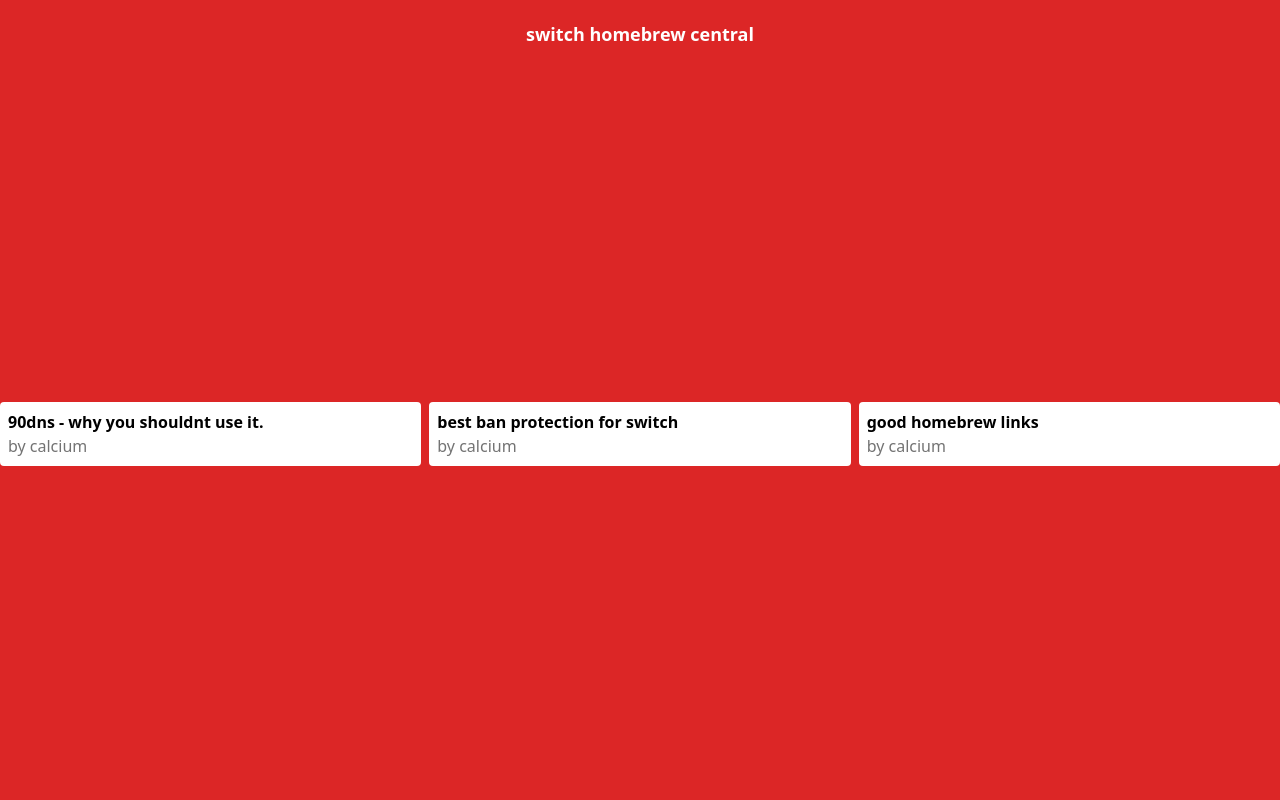
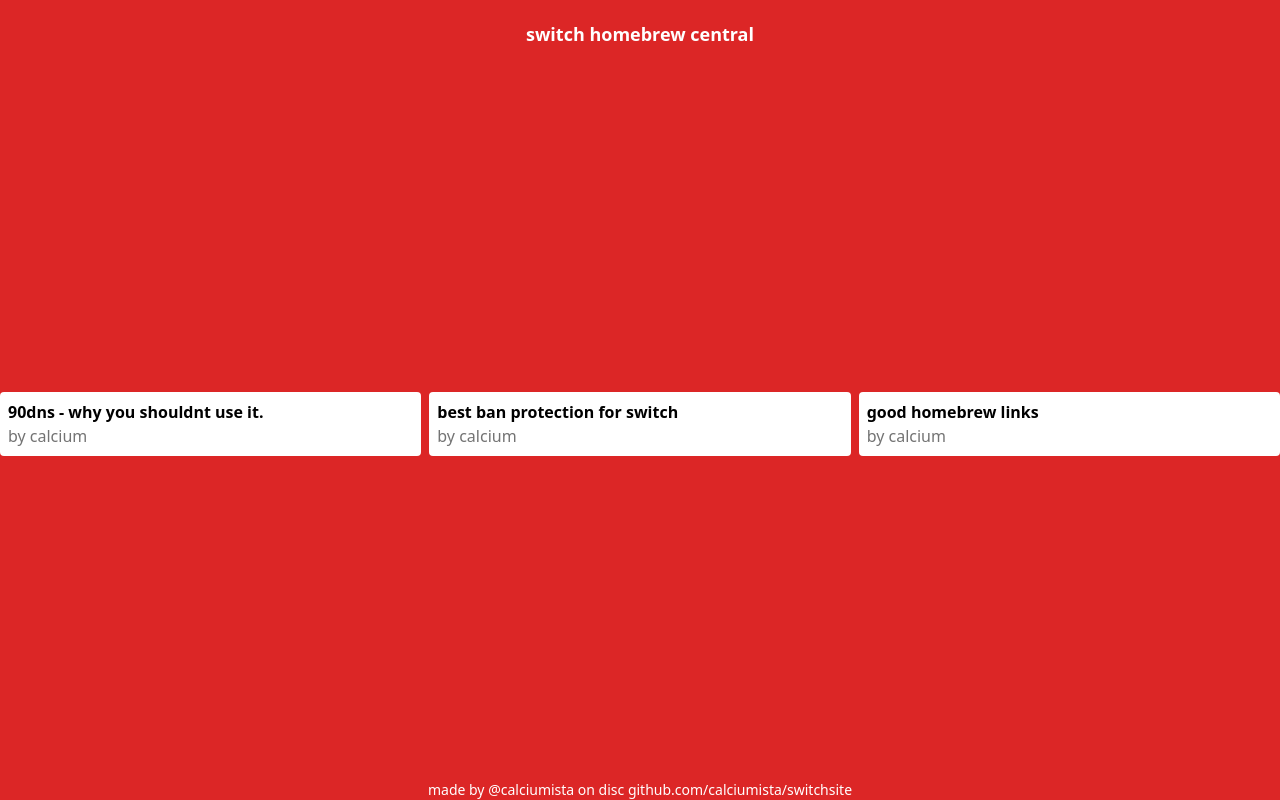
Before and after one commit to calciumista/switchsite, a SvelteKit app: page /home in a window 1280 px wide. Built offline with nearby package versions, Linux system fonts and the light colour scheme.

Commit message:
didnt notice ur paws on the floor

```diff
--- a/src/routes/home/+page.svelte
+++ b/src/routes/home/+page.svelte
@@ -20,5 +20,7 @@
               </div>
         </a>
       </div>
-
+      <div class="align-bottom">
+        <p class="text-white text-sm text-center">made by @calciumista on disc github.com/calciumista/switchsite</p>
+    </div>
 </div>
```
